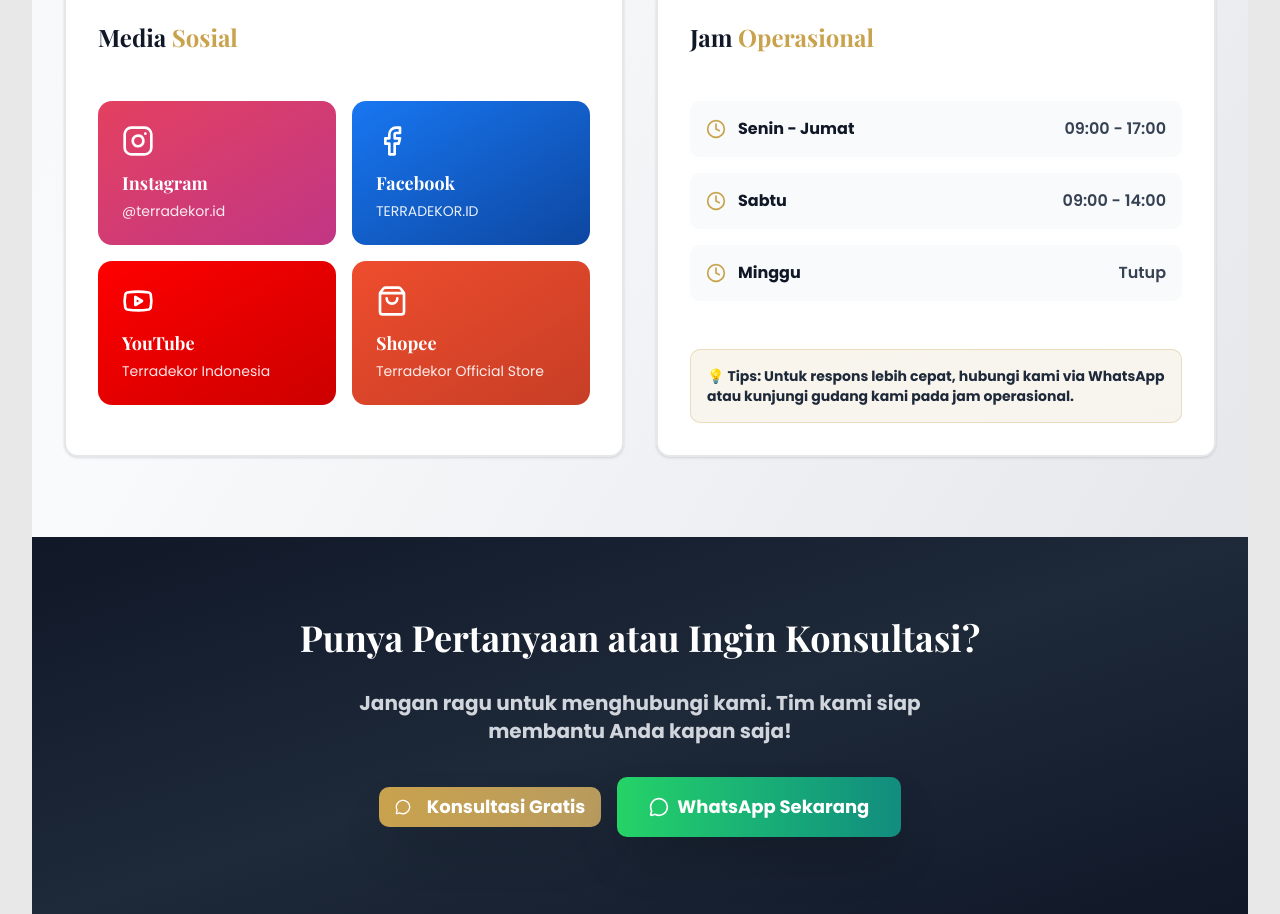
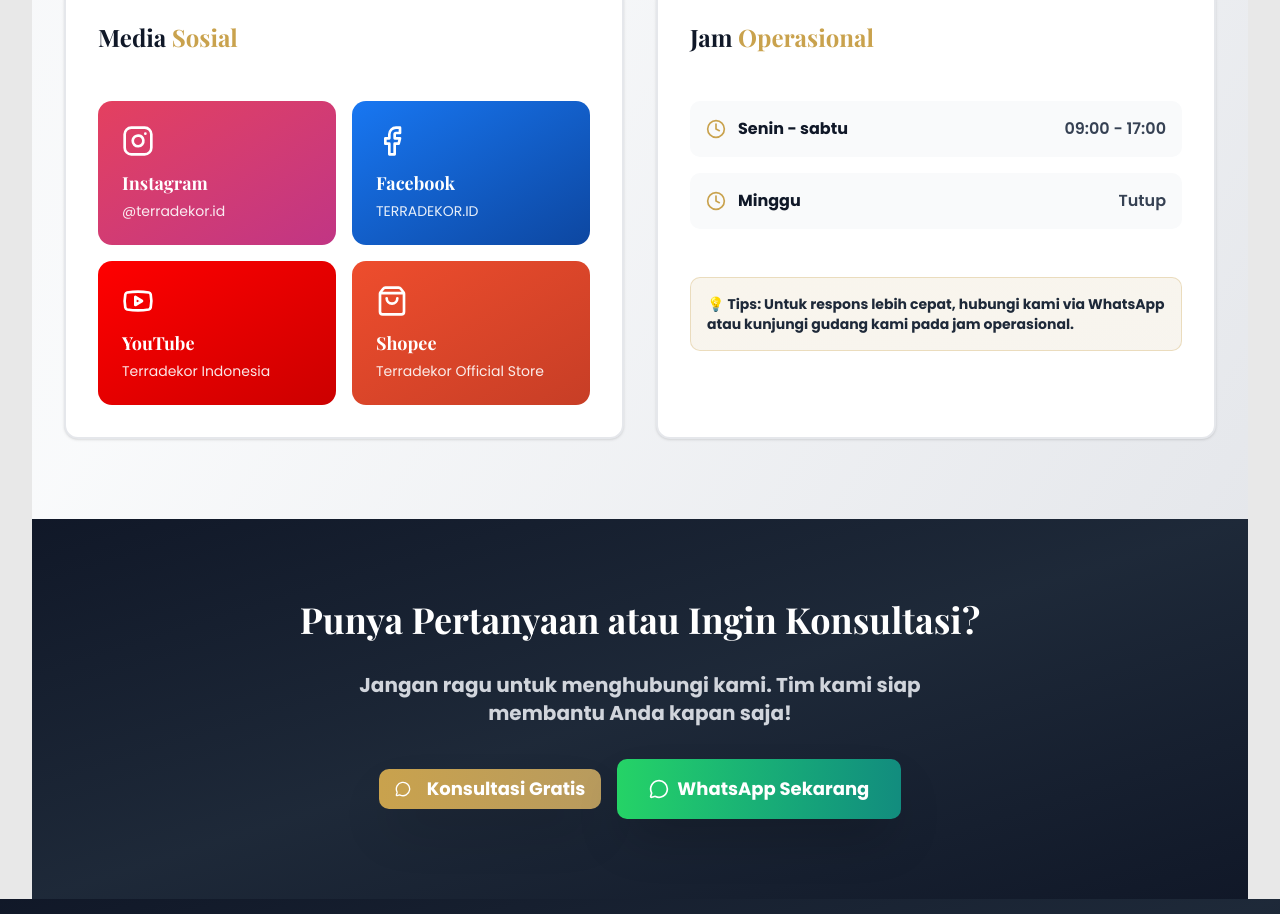
Before and after one commit to sirikotampan111-jpg/TerraDekor.co.id, a Next.js app: page /kontak in a window 1280 px wide. Shown: the part 1864-2778 px from the top of the page. Built offline with nearby package versions, Linux system fonts and the light colour scheme.

Commit message:
Update working hours for weekdays and Saturday

```diff
--- a/src/app/kontak/page.tsx
+++ b/src/app/kontak/page.tsx
@@ -63,8 +63,7 @@ export default function KontakPage() {
   ];
 
   const workingHours = [
-    { day: 'Senin - Jumat', hours: '09:00 - 17:00' },
-    { day: 'Sabtu', hours: '09:00 - 14:00' },
+    { day: 'Senin - sabtu', hours: '09:00 - 17:00' },
     { day: 'Minggu', hours: 'Tutup' },
   ];
 
```
